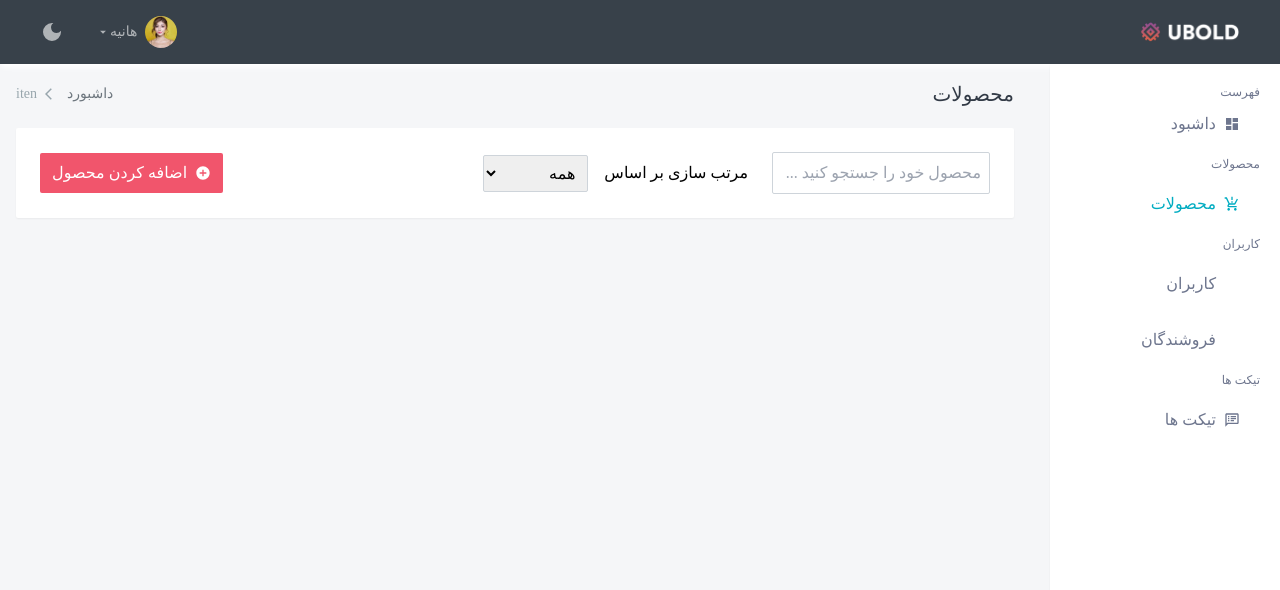
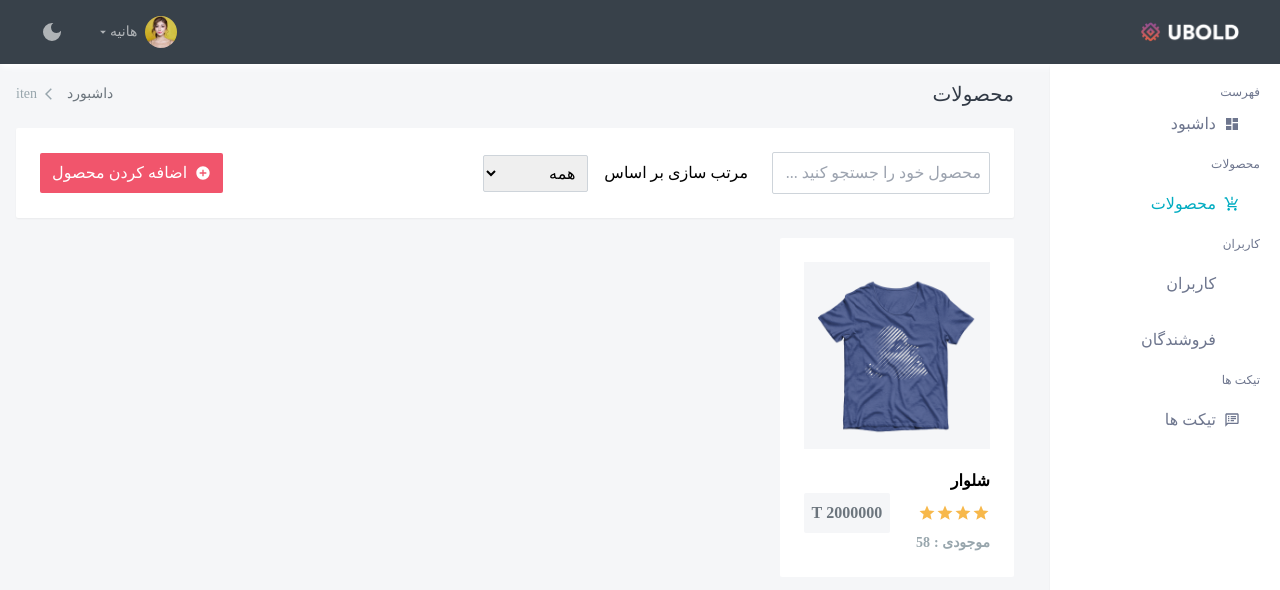
Before and after one commit to Mhboolor/my-dashboard, a React (Create React App) app: page /products in a window 1280 px wide. Shown: the top 590 px of the page. Built offline with nearby package versions, Linux system fonts and the light colour scheme; some icons are missing.

Commit message:
feat:Create Product Card

```diff
--- /dev/null
+++ b/src/components/products/Product.jsx
@@ -0,0 +1,42 @@
+import React from 'react'
+import {MdEdit , MdClose , MdStar} from "react-icons/md"
+
+function Product() {
+  return (
+    <div className="bg-white rounded-sm p-6 group">
+      <div className="bg-light flex items-center justify-center relative">
+        <img src="./images/products/product-1.png" alt="product_image" className="w-full h-full" />
+        <div className="flex items-center justify-center text-white gap-1 overflow-hidden absolute -left-8 top-0 opacity-0 duration-200 ease-in-out group-hover:opacity-100 group-hover:left-0">
+          <button className="bg-green/100 p-1 rounded-sm">
+            <MdEdit />
+          </button>
+          <button
+            className="bg-red p-1 rounded-sm"
+          >
+            <MdClose />
+          </button>
+        </div>
+      </div>
+      <div className="flex flex-col mt-5">
+        <div className="font-semibold">شلوار</div>
+        <div className="flex items-center justify-between">
+          <div className="flex items-center justify-center text-gold text-lg">
+            <MdStar />
+            <MdStar />
+            <MdStar />
+            <MdStar />
+          </div>
+          <div className="bg-light text-gray-4 font-semibold p-2 rounded-sm">
+            2000000 T
+          </div>
+        </div>
+        <div className="flex items-center gap-1 text-sm font-semibold text-gray-2">
+          <span>موجودی : </span>
+          <span>58</span>
+        </div>
+      </div>
+    </div>
+  )
+}
+
+export default Product
--- a/src/pages/Products.jsx
+++ b/src/pages/Products.jsx
@@ -1,6 +1,7 @@
 import React from 'react'
 import BreadCrumb from '../components/BreadCrumb'
 import SearchBox from '../components/products/SearchBox'
+import Product from '../components/products/Product'
 
 
 function Products() {
@@ -11,6 +12,9 @@ function Products() {
         <BreadCrumb address={'iten'}/>
       </div>
       <SearchBox/>
+      <div className='grid grid-cols-1 md:grid-cols-2 lg:grid-cols-3 xl:grid-cols-4 gap-5'>
+        <Product/>
+      </div>
     </div>
   )
 }
--- a/tailwind.config.js
+++ b/tailwind.config.js
@@ -26,6 +26,7 @@ module.exports = {
         'warning' : 'rgb(247, 184, 75)',
         'success' : 'rgb(26, 188, 156)',
         'error' : 'rgb(241, 85, 108)',
+        'gold' : 'rgb(247, 184, 75)',
         'gray' : {
           1 : 'rgba(255, 255, 255, 0.6)',
           2 : '#98a6ad',
```
Also changed, not shown: public/images/products/product-1.png (added).
